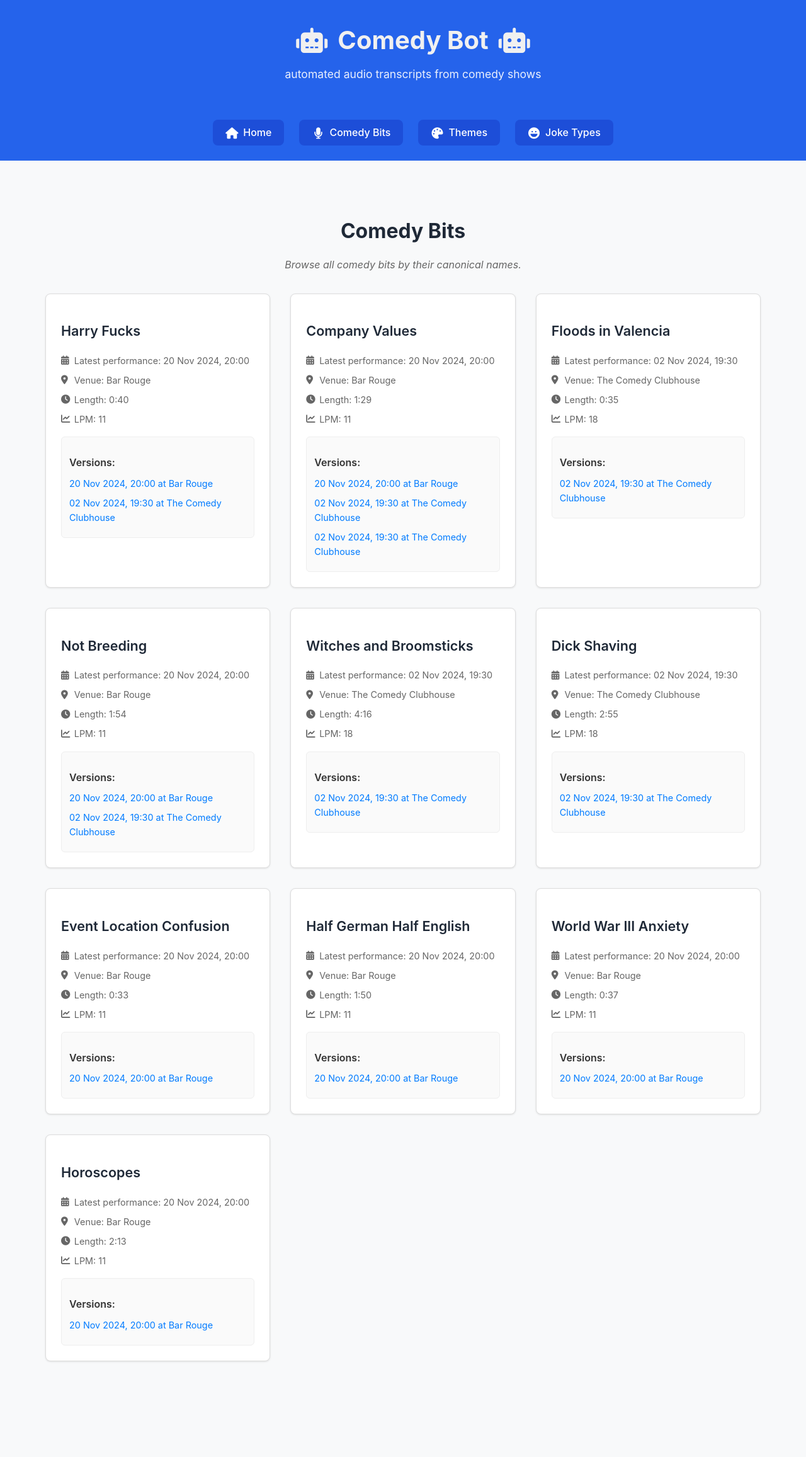
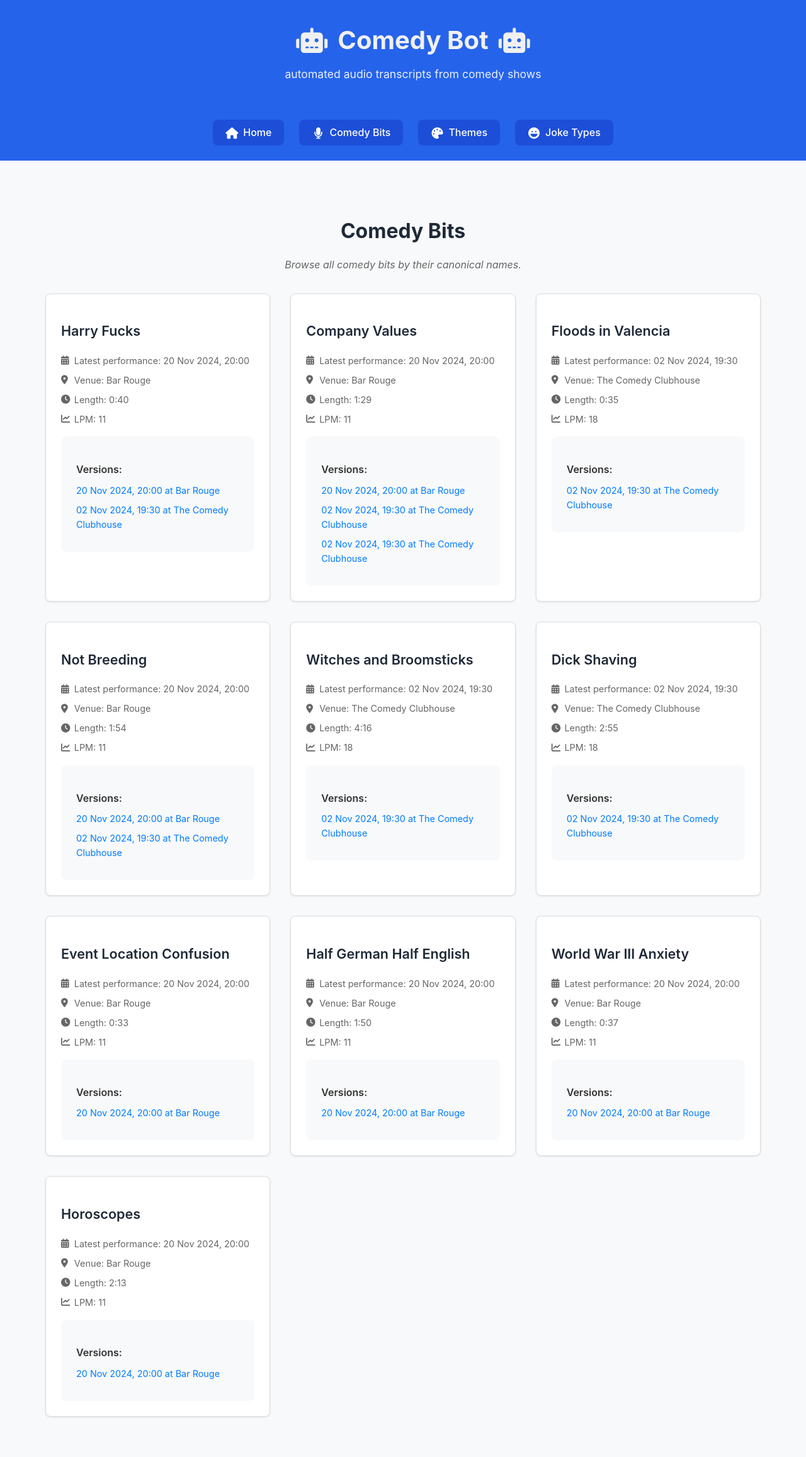
Before and after one commit to harryf/comedybot, a Jekyll site: the page built from docs/bits/index.html, in a window 1280 px wide. Shown: the whole page at 63% size. Built offline with Jekyll 4.4.1, drawn with Linux system fonts in a browser that asks for light colours; before the commit the page ends 2225 px from its top, so only the background shows below that.

Commit message:
Add other versions to bit pages at bottom

```diff
--- a/docs/assets/css/style.scss
+++ b/docs/assets/css/style.scss
@@ -455,32 +455,53 @@
 
 // Version section styling
 .bit-versions {
-  background-color: #fafafa;
-  border: 1px solid #eee;
-  border-radius: 6px;
-  padding: 0.75rem;
-  margin-top: 1rem;
+  background: #f8f9fa;
+  border-radius: 8px;
+  padding: 1.5rem;
+  margin-top: 2rem;
+
+  h2 {
+    color: #333;
+    margin-bottom: 1rem;
+    font-size: 1.25rem;
+
+    i {
+      margin-right: 0.5rem;
+      color: #666;
+    }
   }
 
-.bit-versions h3 {
-  font-size: 1rem;
-  font-weight: 600;
-  margin-bottom: 0.5rem;
+  ul {
+    list-style: none;
+    padding: 0;
+    margin: 0;
   }
 
-.bit-versions a {
+  li {
+    margin: 0.5rem 0;
+  }
+
+  a {
+    display: block;
     color: #2563eb;
     text-decoration: none;
     transition: color 0.2s;
-}
 
-.bit-versions a:hover {
+    &:hover {
       color: #1d4ed8;
       text-decoration: underline;
     }
 
-.bit-versions li {
-  margin: 0.25rem 0;
+    &.current-version {
+      color: #666;
+      font-weight: 500;
+      cursor: default;
+
+      &:hover {
+        text-decoration: none;
+      }
+    }
+  }
 }
 
 // Responsive design
```
Also changed, not shown: docs/_layouts/bit.html (+26 -0 lines). Lines whose indentation alone changed are shown as unchanged.
